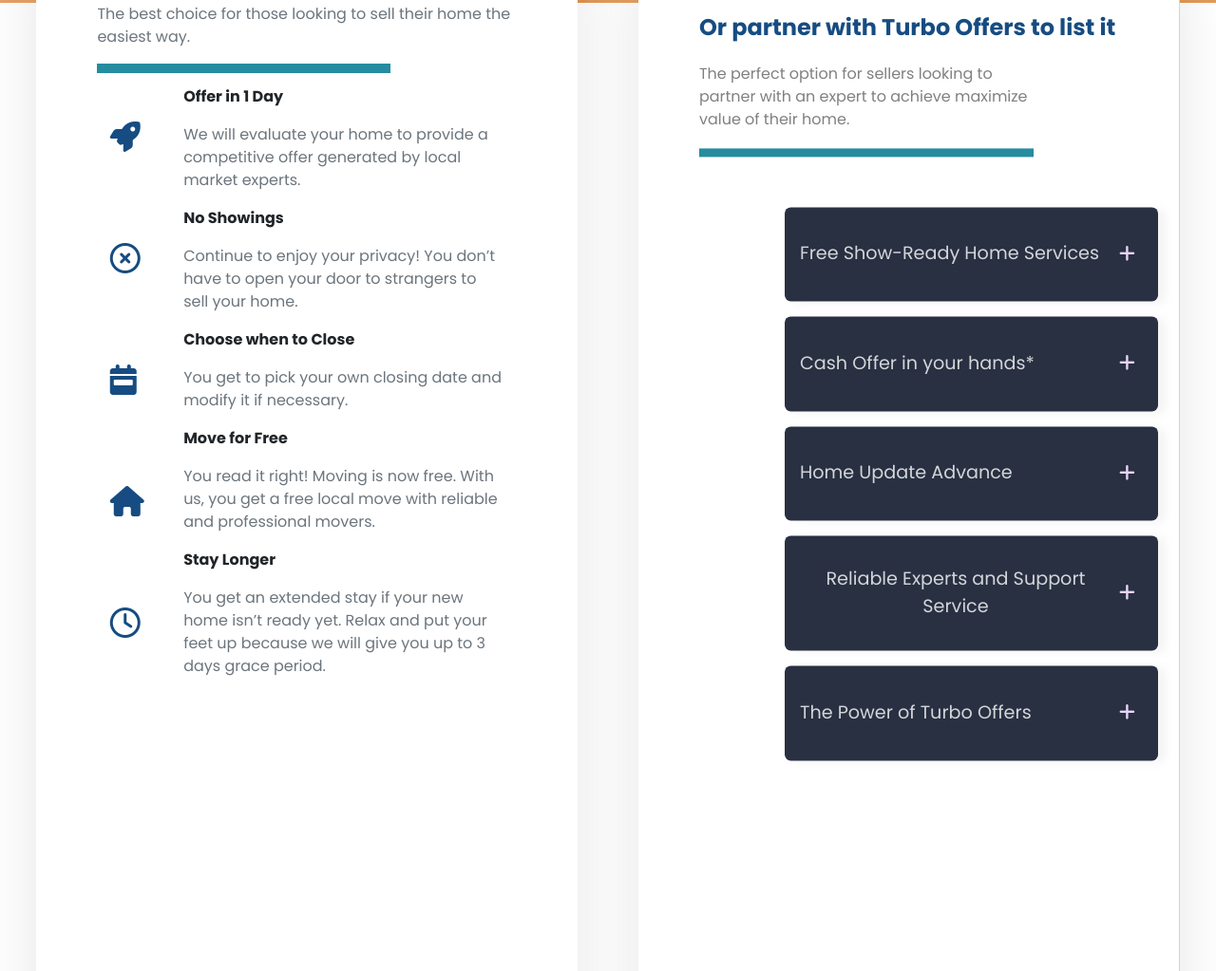
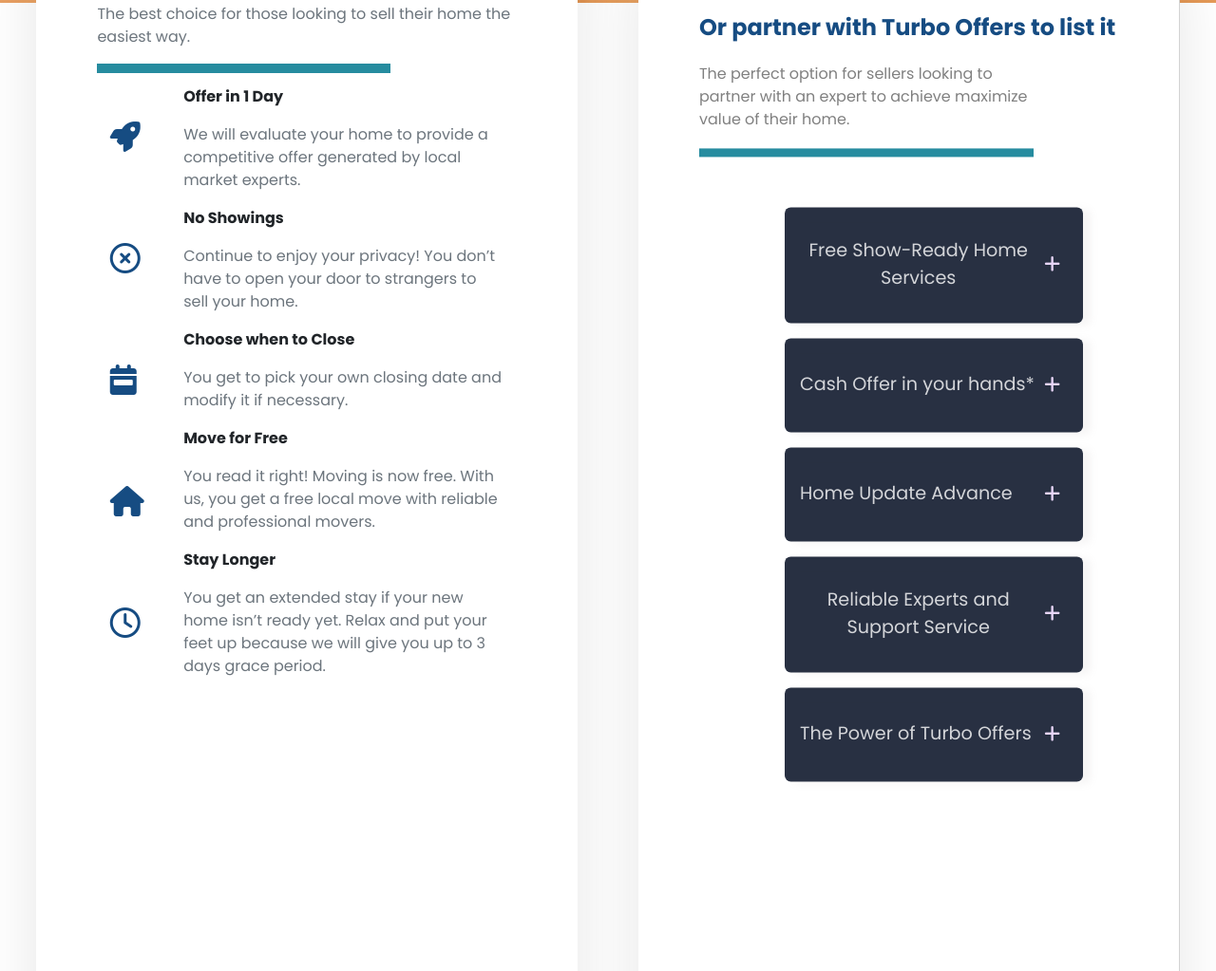
Before and after one commit to Nick9499/Turbo-Offer, a website: page index.html in a window 1280 px wide. Shown: the part 717-1740 px from the top of the page at 95% size. Drawn offline with nearby package versions, Linux system fonts and the light colour scheme.

Commit message:
bug fix 07

```diff
--- a/css/styles.css
+++ b/css/styles.css
@@ -524,6 +524,10 @@
 .four p {
     color: #fff;
 }
+.acc {
+    margin-right: 60%;
+    width: 80%;
+}
 
 @media screen and (max-width: 800px) {
     .Home-cards {
@@ -615,6 +619,10 @@
     .meet {
         margin-top: 0;
     }
+    .acc {
+        margin-right: 40%;
+        width: 90%;
+    }
 }
 .one > a:hover {
     opacity: 0.8;
--- a/index.html
+++ b/index.html
@@ -119,7 +119,7 @@
                     <section class="faqs">
 
             <div class="container1">
-                <div class="accordion-item" id="question1">
+                <div class="accordion-item acc" id="question1">
 
                         <a href="#question1" class="accordion-link">
                            Free Show-Ready Home Services
@@ -130,7 +130,7 @@
                             <p>Let’s get your home set up and be show-perfect before going on the market. Know how to receive free services here.</p>
                         </div>
                     </div>
-                    <div class="accordion-item" id="question2">
+                    <div class="accordion-item acc" id="question2">
 
                         <a href="#question2" class="accordion-link">
                            Cash Offer in your hands*
@@ -142,7 +142,7 @@
                         </div>
                     </div>
                 <div class="accordion">
-                    <div class="accordion-item" id="question3">
+                    <div class="accordion-item acc" id="question3">
 
                         <a href="#question3" class="accordion-link">
                             Home Update Advance
@@ -154,7 +154,7 @@
 
                         </div>
                     </div>
-                   <div class="accordion-item" id="question4">
+                   <div class="accordion-item acc" id="question4">
 
                         <a href="#question4" class="accordion-link">
                             Reliable Experts and Support Service
@@ -165,7 +165,7 @@
                             <p>Your personal team is ready to assist you in every way to make sure your home is ready to show and ready to sell!</p>
                         </div>
                     </div>
-                    <div class="accordion-item" id="question5">
+                    <div class="accordion-item acc" id="question5">
 
                         <a href="#question5" class="accordion-link">
                           The Power of Turbo Offers
```
